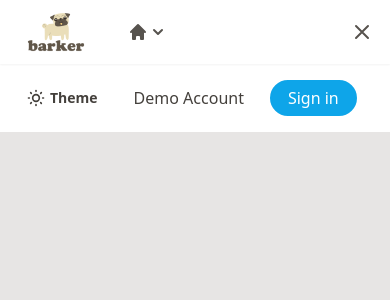
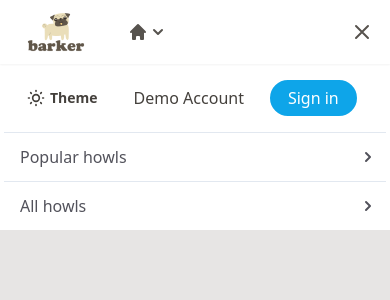
Before and after one commit to Earth-Hominid/Barker-Forums, a Next.js app in the folder client/: page / in a window 390 px wide. Both pictures are taken after a click on the icon 362 px from the left and 32 px from the top of the page. Shown: the top 300 px of the page. Built offline with nearby package versions, Linux system fonts and the light colour scheme; no server answers.

Commit message:
bottom navigation ui finished, logic working, mockups working for qa

```diff
--- a/client/components/Navigation/bottom-navigation/BottomNavigation.tsx
+++ b/client/components/Navigation/bottom-navigation/BottomNavigation.tsx
@@ -1,7 +1,6 @@
 import { useState } from 'react';
 import { SunIcon, MoonIcon } from '@heroicons/react/outline';
-import MenuAccordian from './MenuAccordian';
-
+import MenuAccordian from './accordian/MenuAccordian';
 import {
   BottomNavigationMenu,
   ActionButtonHolder,
@@ -27,6 +26,28 @@ const BottomNavigation = ({ signIn, signOut, session }) => {
     handleLightThemeToggle();
   };
 
+  const subforumObject = {
+    title: 'All howls',
+    datapoints: [
+      { name: 'Nutrition', id: '1', url: 'subforum/nutrition' },
+      { name: 'World News', id: '2', url: 'subforum/worldnews' },
+      { name: 'Finance', id: '3', url: 'subforum/finance' },
+    ],
+  };
+
+  const popularSubforumObject = {
+    title: 'Popular howls',
+    datapoints: [
+      {
+        name: 'Programming',
+        id: '1',
+        url: 'subforum/programming',
+      },
+      { name: 'CS Careers', id: '1', url: 'subforum/cscareers' },
+      { name: 'Programmer Humor', id: '1', url: 'subforum/programmerhumor' },
+    ],
+  };
+
   return (
     <BottomNavigationMenu>
       <ActionButtonHolder>
@@ -47,7 +68,10 @@ const BottomNavigation = ({ signIn, signOut, session }) => {
           </>
         )}
       </ActionButtonHolder>
-      <NavigationMenu></NavigationMenu>
+      <NavigationMenu>
+        <MenuAccordian props={popularSubforumObject} />
+        <MenuAccordian props={subforumObject} />
+      </NavigationMenu>
     </BottomNavigationMenu>
   );
 };
--- a/client/components/Navigation/bottom-navigation/MenuAccordian.tsx
+++ /dev/null
@@ -1,5 +0,0 @@
-const MenuAccordian = () => {
-  return <div>MenuAccordian</div>;
-};
-
-export default MenuAccordian;
--- a/client/components/Navigation/bottom-navigation/Styles.ts
+++ b/client/components/Navigation/bottom-navigation/Styles.ts
@@ -15,6 +15,10 @@ export const ActionButtonHolder = tw.div`
   flex-row
   space-x-4
   p-2
+`;
+
+export const NavigationMenu = tw.div`
+
 `;
 
 export const ThemeButton = tw.button`
@@ -41,9 +45,6 @@ export const IconWrap = tw.div`
   h-5
   w-5
   mr-1
-`;
-
-export const NavigationMenu = tw.div`
 `;
 
 export const ButtonLink = tw.button`
--- /dev/null
+++ b/client/components/Navigation/bottom-navigation/accordian/AccordianContent.tsx
@@ -0,0 +1,21 @@
+import Image from 'next/image';
+import Link from 'next/link';
+import { AccordianContentContainer, AccordianText } from './Styles';
+
+const AccordianContent = ({ props }) => {
+  return (
+    <AccordianContentContainer>
+      {props.datapoints.map((datapoint) => (
+        <div key={datapoint.id}>
+          <Link href={datapoint.url}>
+            <a>
+              <AccordianText>{datapoint.name}</AccordianText>
+            </a>
+          </Link>
+        </div>
+      ))}
+    </AccordianContentContainer>
+  );
+};
+
+export default AccordianContent;
--- /dev/null
+++ b/client/components/Navigation/bottom-navigation/accordian/MenuAccordian.tsx
@@ -0,0 +1,44 @@
+import { useState } from 'react';
+import AccordianContent from './AccordianContent';
+import { ChevronDownIcon, ChevronRightIcon } from '@heroicons/react/solid';
+import {
+  AccordianContainer,
+  AccordianSummary,
+  SummaryTitle,
+  AccordianText,
+  IconHolder,
+} from './Styles';
+
+const MenuAccordian = ({ props }) => {
+  const [accordianOpen, setAccordianOpen] = useState(false);
+
+  const handleAccordianClick = () => {
+    if (!accordianOpen) {
+      setAccordianOpen(true);
+    } else {
+      setAccordianOpen(false);
+    }
+  };
+
+  return (
+    <AccordianContainer>
+      <details>
+        <AccordianSummary onClick={handleAccordianClick}>
+          <SummaryTitle>{props.title}</SummaryTitle>
+          {accordianOpen ? (
+            <IconHolder>
+              <ChevronDownIcon />
+            </IconHolder>
+          ) : (
+            <IconHolder>
+              <ChevronRightIcon />
+            </IconHolder>
+          )}
+        </AccordianSummary>
+        <AccordianContent props={props} />
+      </details>
+    </AccordianContainer>
+  );
+};
+
+export default MenuAccordian;
--- /dev/null
+++ b/client/components/Navigation/bottom-navigation/accordian/Styles.ts
@@ -0,0 +1,47 @@
+import tw from 'tailwind-styled-components';
+
+export const AccordianContainer = tw.div`
+  mx-1
+  border-solid
+  border-t-[0.1rem]
+  border-[#e2e8f0]
+  py-[0.5rem]
+`;
+
+export const AccordianSummary = tw.summary`
+  flex
+  items-center
+  h-[2rem]
+  cursor-pointer
+  list-none
+  ml-4
+  mr-2
+  text-color-[#475569]
+`;
+
+export const SummaryTitle = tw.h2`
+  text-zinc-600
+  font-regular
+  flex
+  flex-1
+`;
+
+export const AccordianContentContainer = tw.div`
+  my-[0.5rem]
+  ml-[1.5rem]
+  break-words
+  cursor-pointer
+  `;
+
+export const AccordianText = tw.p`
+  p-2
+  text-sm
+  tracking-normal
+  leading-6
+  hover:bg-blue-200
+  rounded-md
+`;
+
+export const IconHolder = tw.div`
+h-5 w-5 text-zinc-600 hover:bg-blue-100 rounded-3xl
+`;
```
